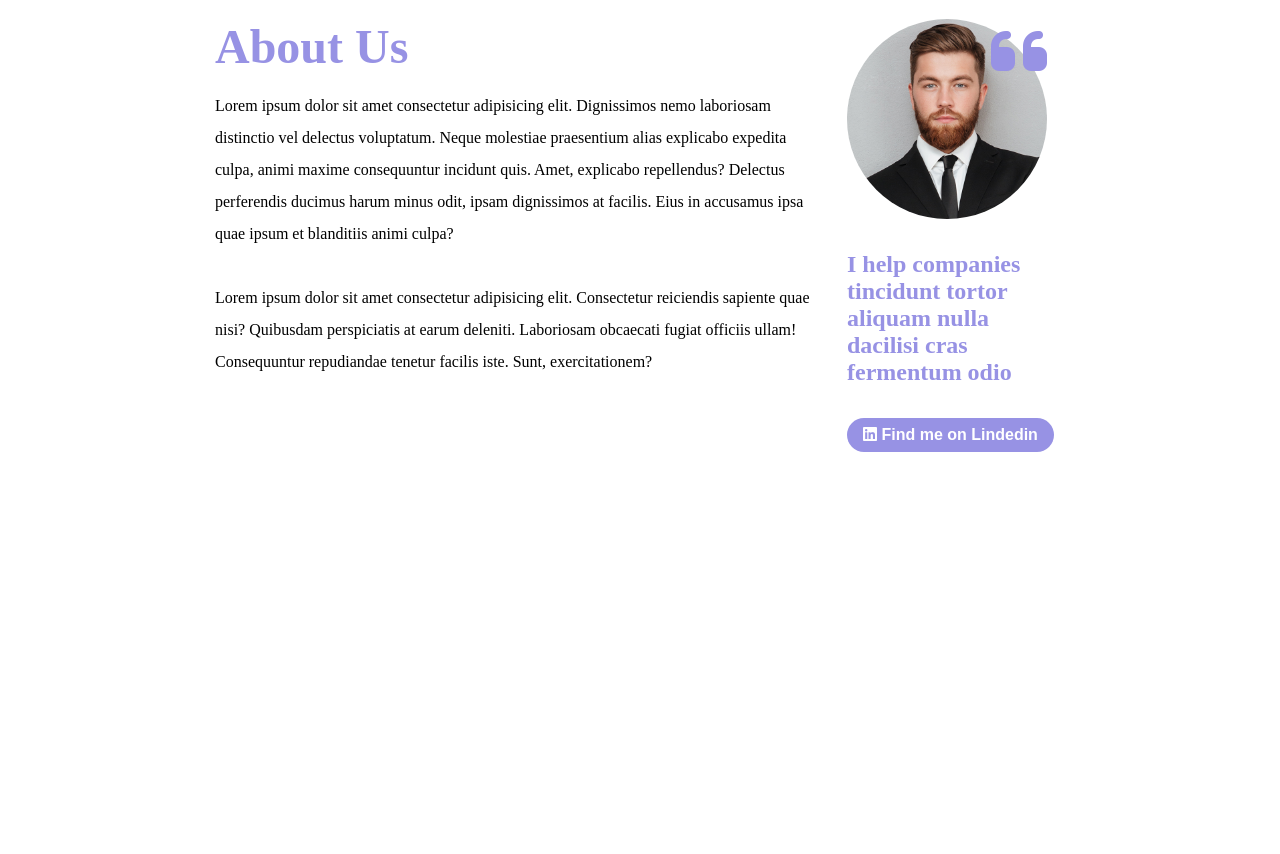
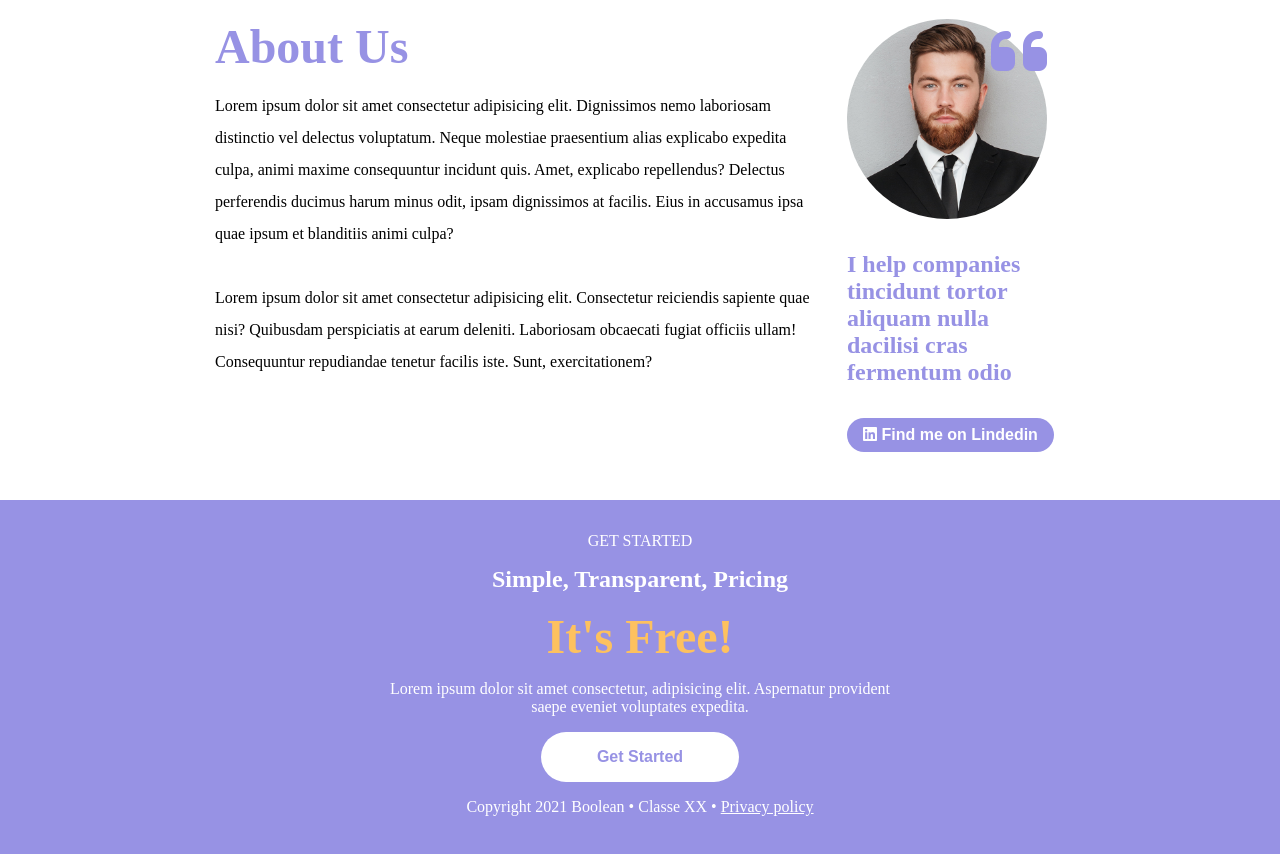
Before and after one commit to Pietro-Leone/htmlcss-responsive-layout, a plain HTML site: page index.html in a window 1280 px wide. Shown: the part 3949-4803 px from the top of the page. Before the commit the page ends 4513 px from the top, so only its background shows below. Drawn offline with Linux system fonts and the light colour scheme.

Commit message:
fine sesta stazione

```diff
--- a/css/style.css
+++ b/css/style.css
@@ -81,6 +81,7 @@ nav a {
 
 .section {
     padding: 2rem 1rem;
+    justify-content: center;
 }
 
 /* Prima Sezione */
@@ -297,7 +298,7 @@ nav a {
     padding: .5rem 2.5rem;
 }
 
-/* Sezione 5 */
+/* Quinta Sezione */
 
 .about-us,
 .about {
@@ -347,7 +348,47 @@ nav a {
     margin: 2rem 0;
 }
 
-/* Sezione 6 */
+/* Sesta Sezione */
+
+.section-get-started {
+    background-color: var(--secondary-color);
+}
+
+.container-section-get-started {
+    color: white;
+    flex-direction: column;
+    align-items: center;
+    max-width: 530px;
+}
+
+.section-get-started button {
+    background-color: white;
+    color: var(--secondary-color);
+    font-size: 1rem;
+    font-weight: bold;
+    border-radius: 25px;
+    padding: 1rem 3.5rem;
+}
+
+.section-get-started strong {
+    font-size: 1.5rem;
+    text-align: center;
+    padding: 1rem 0;
+}
+
+.section-get-started h2 {
+    font-size: 3rem;
+    color: #fdc15f;
+}
+
+.section-get-started p {
+    text-align: center;
+    padding: 1rem 0;
+}
+
+.section-get-started a {
+    color: white;
+}
 
 /* Footer */
 
--- a/index.html
+++ b/index.html
@@ -201,7 +201,7 @@
                 </div>
             </div>
         </div>
-        <!-- Sezione 5 -->
+        <!-- Quinta Sezione -->
         <div class="section section-about-us">
             <div class="about-us">
                 <h2>About Us</h2>
@@ -220,9 +220,18 @@
                 <button><i class="fa-brands fa-linkedin"></i> Find me on Lindedin</button>
             </div>
         </div>
-        <!-- Sezione 6 -->
-        <div class="section">
-
+        <!-- Sesta Sezione -->
+        <div class="section section-get-started flex">
+            <div class="container-section-get-started flex">
+                <span>GET STARTED</span>
+                <strong>Simple, Transparent, Pricing</strong>
+                <h2>It's Free!</h2>
+                <p>Lorem ipsum dolor sit amet consectetur, adipisicing elit. Aspernatur provident saepe eveniet
+                    voluptates
+                    expedita.</p>
+                <button>Get Started</button>
+                <p>Copyright 2021 Boolean • Classe XX • <a href="#">Privacy policy</a></p>
+            </div>
         </div>
     </main>
 
```
